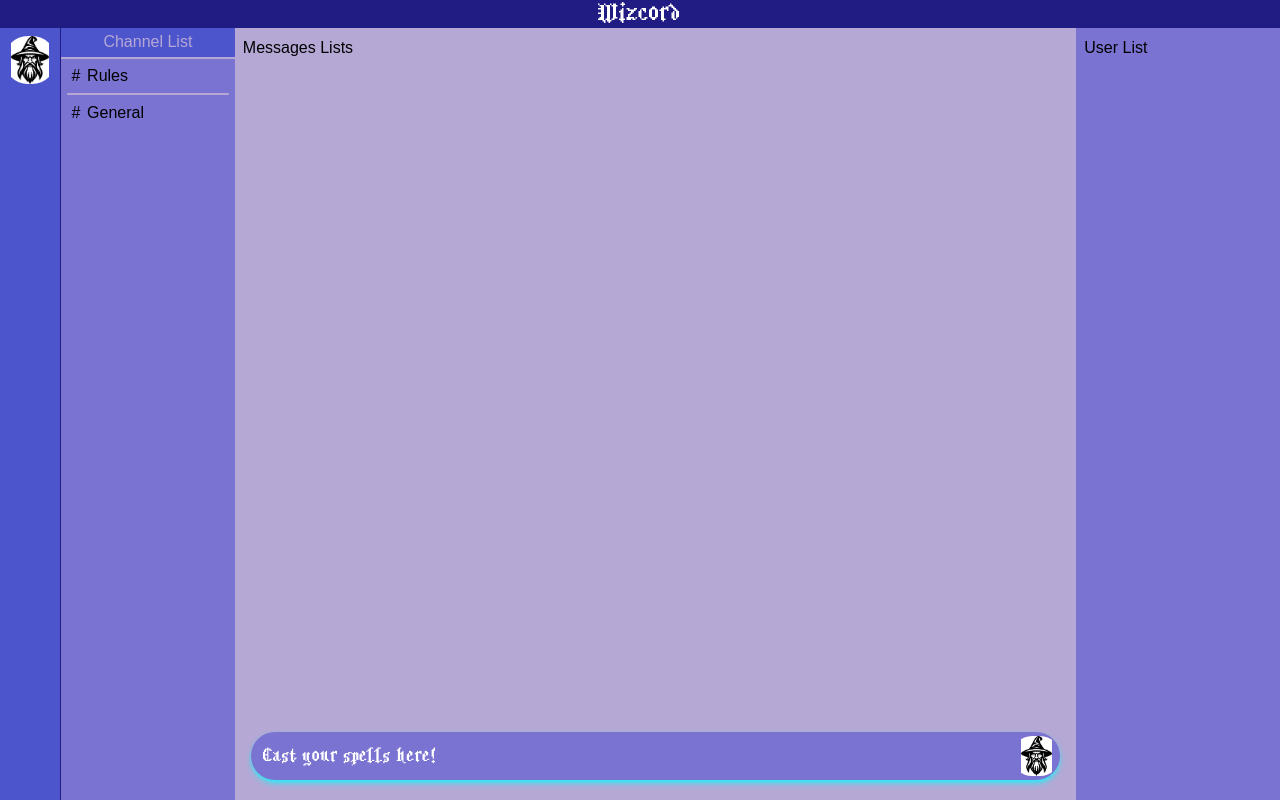
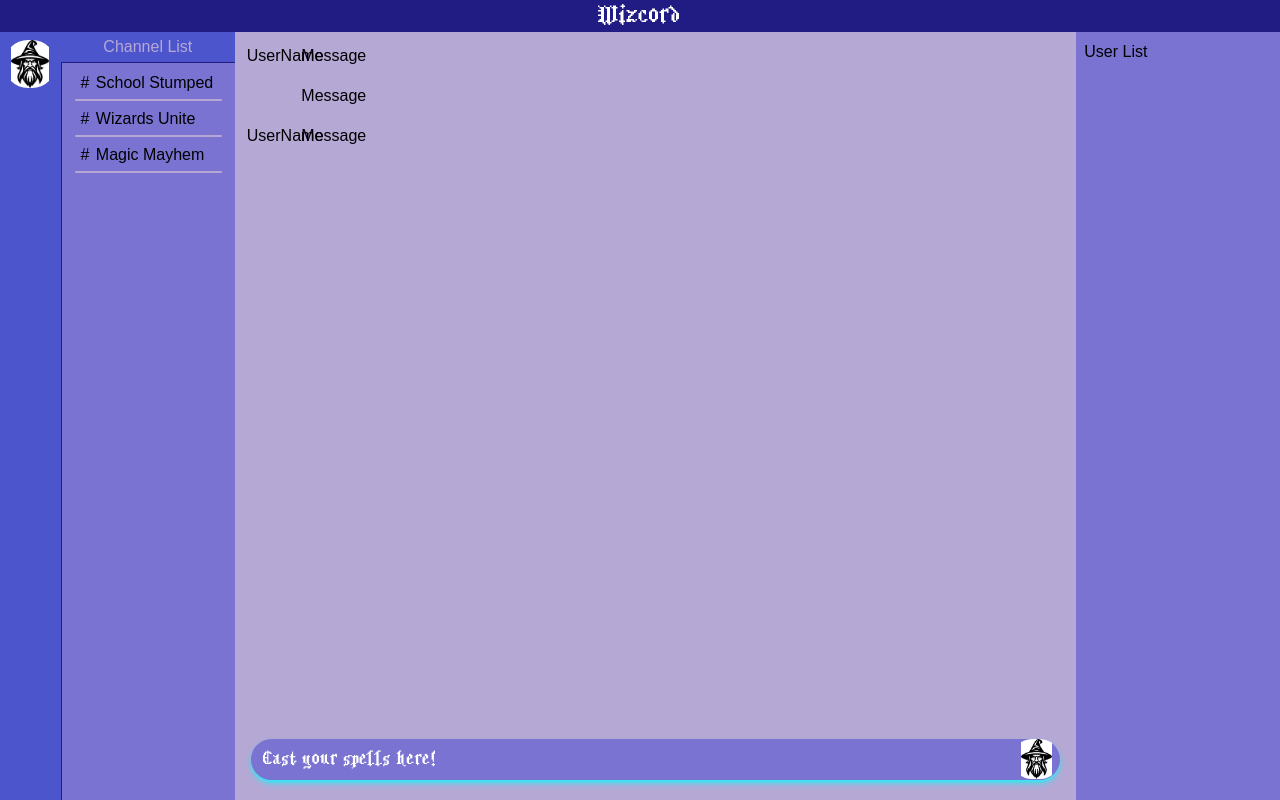
Before and after one commit to ACoullard/wizcord, a React (Vite) app in the folder frontend/: page / in a window 1280 px wide. Built offline with nearby package versions, Linux system fonts and the light colour scheme.

Commit message:
Added dynamic Server and Message list implementations using React functions.

```diff
--- a/frontend/src/App.tsx
+++ b/frontend/src/App.tsx
@@ -1,36 +1,35 @@
 import './App.css'
 import React from 'react';
+import ServerList from './Components/ServerList';
+import MessageList from './Components/MessageList';
 
 function App() {
   return (
     <div className='flex flex-col min-h-screen'>
       {/* Top Title bar */}
-      <div className='titlebar-bg flex h-7 items-center justify-center text-white text-2xl p-2'> <p className='font-Pixel'>Wizcord</p> </div>
+      <div className='titlebar-bg flex h-8 items-center justify-center text-white text-2xl p-2'> <p className='font-Pixel'>Wizcord</p> </div>
       <div className='flex-1 flex'>
         {/* Div containing the server icons which refresh channels etc. */}
-        <div className='secondary-bg w-16 flex flex-row items-start border-r-[#211C84] border-r-1'>
+        <div className='secondary-bg w-16 flex flex-row items-start z-10'>
           <button className='ml-1'>
             <img className='w-13 h-12 rounded-full object-contain scale-100 mt-2' src="/Send-Image.jpg" alt=""/>
           </button>
         </div>
         {/* Channel List Div */}
-        <div className='lists-bg w-1/7 flex flex-col'>
-        <div className='secondary-bg text-center flex message-text h-1/25 p-1 mb-1 items-center justify-center border-b-2 border-color outline-l-[#4D55CC] outline-l-8'><p>Channel List</p></div>
+        <div className='lists-bg w-1/7 flex flex-col p-b-0'>
+          <div className='secondary-bg text-center flex message-text h-1/25 p-1 items-center justify-center border-b-1 border-b-[#211C84]'><p>Channel List</p></div>
         {/* A generic template for any channel, must include onclick react implementation onto top div */}
-          <div className="flex flex-row h-1/30 px-2 items-center justify-center ">
-            <div className='w-4 h-full flex items-center justify-center mr-1'><p>#</p></div>
-            <div className='w-full h-full flex items-center'>Rules</div>
-          </div>
-          {/* Rounded divider between the servers */}
-          <hr className="w-14/15 h-0.5 my-1 message-bg border-0 flex rounded-3xl mb-1.5 mx-auto"/>
-          <div className="flex flex-row h-1/30 px-2 items-center justify-center">
-            <div className='w-4 h-full flex items-center justify-center mr-1'><p>#</p></div>
-            <div className='w-full h-full flex items-center'>General</div>
+          <div className='p-2 h-full border-l-1 border-l-[#211C84] overflow-y-auto'>
+            {ServerList()}
           </div>
         </div>
         {/* Message List Div, check if the same user sent the last message, if so, do not use their pfp */}
-        <div className='message-bg w-29/42 flex flex-col p-2'>Messages Lists
-          <div className='lists-bg text-white h-12 mt-auto rounded-full m-2 flex flex-row mb-3 shadow-md shadow-[#00FFFF]/70 focus-within:shadow-[0_0_20px_#00FFFF] transition delay-10 duration-400 ease-in-out'>
+        <div className='message-bg w-29/42 flex flex-col p-2'>
+        {/* The Actual Messages listed through React function */}
+          <div className='h-17/18 flex flex-col overflow-y-auto'>
+            {MessageList()}
+          </div>
+          <div className='lists-bg text-white h-1/18 mt-auto rounded-full m-2 flex flex-row mb-3 shadow-md shadow-[#00FFFF]/70 focus-within:shadow-[0_0_20px_#00FFFF] transition delay-10 duration-400 ease-in-out'>
             <input className ="shadow- appearance-none h-full rounded-full w-14/15 py-2 px-3
             message-text leading-tight focus:outline-none focus:shadow-outline placeholder-white placeholder-Pixel" id="input" type="text" placeholder="Cast your spells here!"/>
             <button className='ml-2'>
--- /dev/null
+++ b/frontend/src/Components/MessageList.tsx
@@ -0,0 +1,27 @@
+function MessageItem(Message: string, isSameUser: boolean, id: string) {
+    return (
+            <>
+                <div className="flex flex-row h-10 justify-end p-1">
+                    {!isSameUser && <div className="w-1/15 h-5 center text-left"><p>UserName</p></div>}
+                    <div className="w-14/15 h-5 p-l-3"><p>Message</p></div>
+                </div>
+                {/* TODO: Check if this is the first message, if no, put a little border thing, same as is done with servers. */}
+            </>
+    )
+}
+
+function MessageList() {
+    let messages = [
+        { content: "Hello, world!", isSameUser: false, id: "1" },
+        { content: "How are you?", isSameUser: true, id: "2" },
+        { content: "I'm fine, thanks!", isSameUser: false, id: "3" }
+    ];
+
+    return (
+        <>
+            {messages.map(msg => MessageItem(msg.content, msg.isSameUser, msg.id))}
+        </>
+    );
+}
+
+export default MessageList;
--- /dev/null
+++ b/frontend/src/Components/ServerList.tsx
@@ -0,0 +1,30 @@
+function ServerItem(Server: string) {
+    return (
+        <>
+            <div className="flex flex-row h-1/30 px-2 items-center justify-center">
+                <div className='w-4 h-full flex items-center justify-center mr-1'><p>#</p></div>
+                <div className='w-full h-full flex items-center'>{Server}</div>
+            </div>
+            <hr className="w-14/15 h-0.5 my-1 message-bg border-0 flex rounded-3xl mb-1.5 mx-auto"/>
+            {/* TODO: Check if this is the first message, if no, put a little border thing, same as is done with servers. */}
+        </>
+    );
+}
+
+function ServerList() {
+    let items = [
+        'School Stumped',
+        'Wizards Unite',
+        'Magic Mayhem'
+    ]
+
+    return (
+        <>
+            {items.length === 0 && <p>No items found</p>}
+            {items.map(item => ServerItem(item))}
+
+        </>
+    );
+}
+
+export default ServerList;
```
